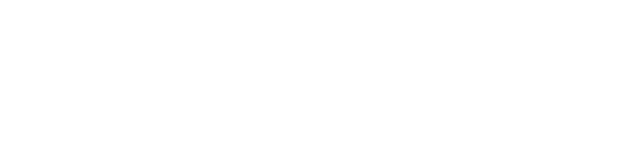
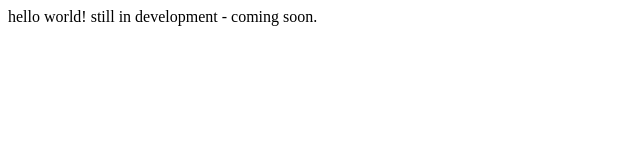
Before and after one commit to googlefonts/fluid, a plain HTML site: page docs/index.html in a window 1280 px wide. Shown: the whole page, without its empty margins (0-640 px from the left). Drawn offline with Linux system fonts and the light colour scheme.

Commit message:
Added "coming soon"

```diff
--- a/docs/index.html
+++ b/docs/index.html
@@ -19,6 +19,7 @@
     <title>Fluid Variable Fonts</title>
   </head>
   <body>
+    hello world! still in development - coming soon.
     <script type="module" src="./main.js"></script>
   </body>
 </html>
```
